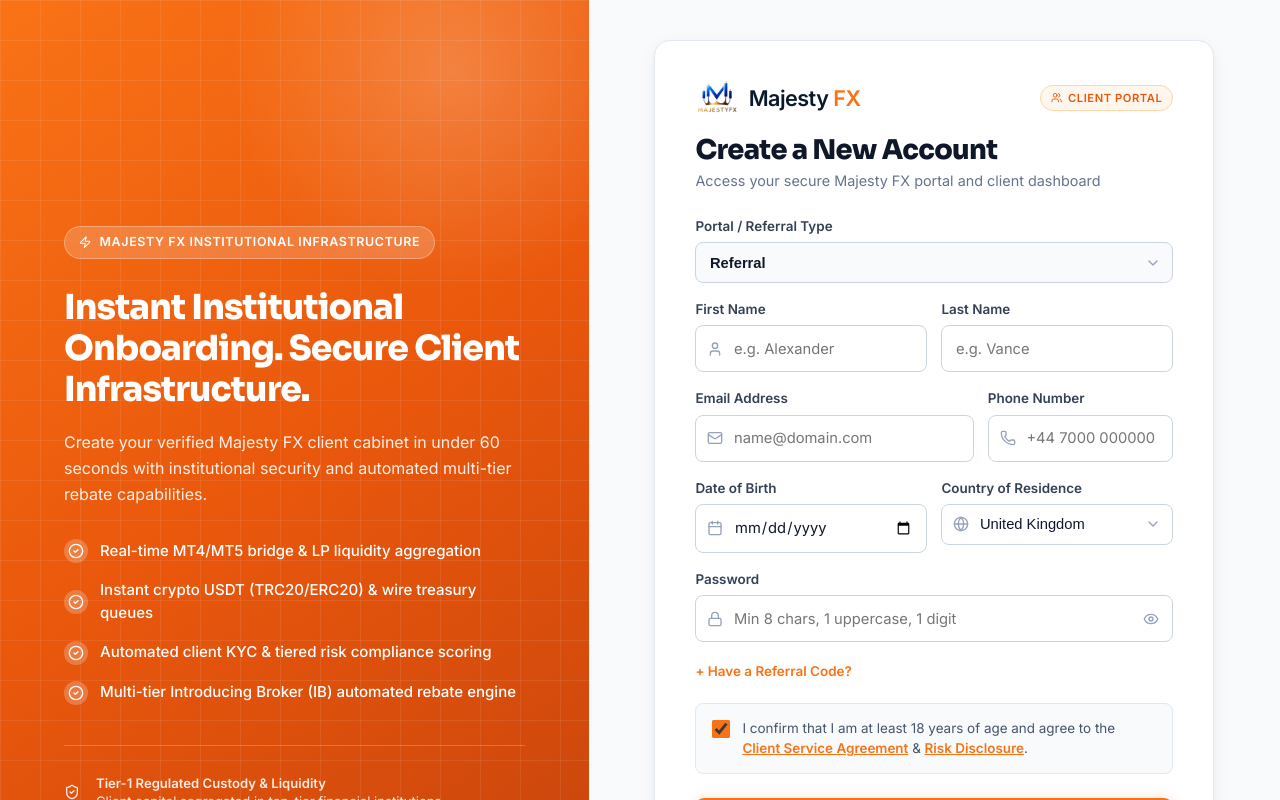
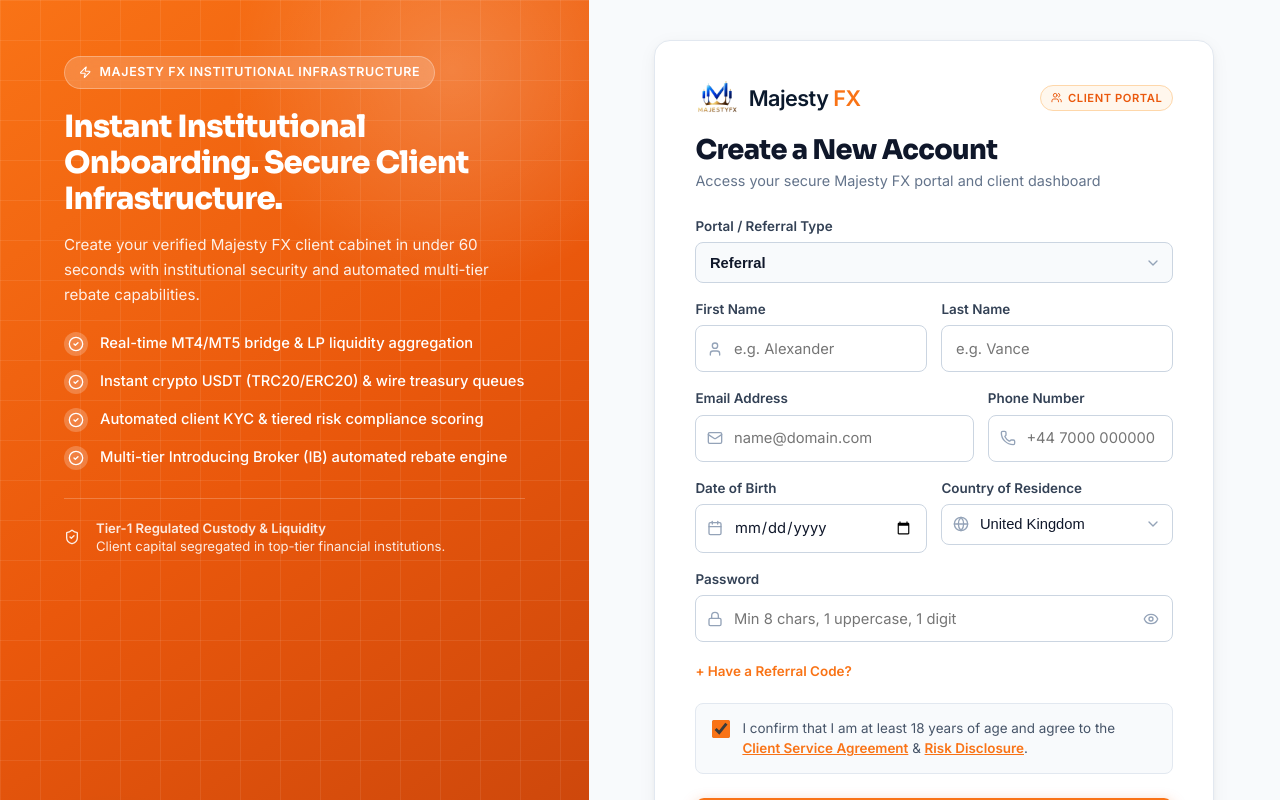
Before and after one commit to chalakbilla/majesty-fx, a React (Vite) app: page /register in a window 1280 px wide. Shown: the top 800 px of the page. Built offline with nearby package versions, Linux system fonts and the light colour scheme.

Commit message:
style: align left institutional panel content to top to match right card

```diff
--- a/src/components/route/Auth.jsx
+++ b/src/components/route/Auth.jsx
@@ -92,7 +92,7 @@ export function LanguageSelector() {
 
 export function AuthPanel({ title, text, bullets, children }) {
   return (
-    <aside className="auth-panel hidden lg:flex flex-col">
+    <aside className="auth-panel hidden lg:flex flex-col justify-start pt-10 xl:pt-14 pb-8">
       <span className="auth-badge"><Zap /> MAJESTY FX INSTITUTIONAL INFRASTRUCTURE</span>
       <h1>{title}</h1>
       <p>{text}</p>
--- a/src/pages/Register.jsx
+++ b/src/pages/Register.jsx
@@ -58,7 +58,7 @@ export default function Register() {
     <div className="min-h-screen w-full flex flex-col lg:flex-row bg-[#f8fafc]">
       {/* Left Institutional Infrastructure Panel (Desktop only, hidden on mobile/tablet) */}
       <div
-        className="hidden lg:flex w-[46%] min-h-screen relative overflow-hidden flex-col justify-center px-10 xl:px-16 py-12 shrink-0 text-white"
+        className="hidden lg:flex w-[46%] min-h-screen relative overflow-hidden flex-col justify-start px-10 xl:px-16 pt-10 xl:pt-14 pb-8 shrink-0 text-white"
         style={{
           background:
             'linear-gradient(to right, rgba(255, 255, 255, 0.08) 1px, transparent 1px) 0% 0% / 40px 40px, linear-gradient(rgba(255, 255, 255, 0.08) 1px, transparent 1px) 0% 0% / 40px 40px, linear-gradient(145deg, #f97316 0%, #ea580c 45%, #c2410c 100%)',
@@ -79,31 +79,31 @@ export default function Register() {
         />
 
         <div className="max-w-[520px] relative z-10">
-          <div className="inline-flex items-center gap-2 bg-white/[0.18] border border-white/30 px-3.5 py-1.5 rounded-full text-[0.78rem] font-bold tracking-wider uppercase mb-7 backdrop-blur-md">
+          <div className="inline-flex items-center gap-2 bg-white/[0.18] border border-white/30 px-3.5 py-1.5 rounded-full text-[0.78rem] font-bold tracking-wider uppercase mb-5 backdrop-blur-md">
             <Zap className="w-3.5 h-3.5 text-white" />
             <span>Majesty FX Institutional Infrastructure</span>
           </div>
 
-          <h1 className="text-[clamp(1.9rem,2.7vw,2.6rem)] font-extrabold leading-[1.18] tracking-tight text-white mb-5 font-sora">
+          <h1 className="text-[clamp(1.75rem,2.4vw,2.35rem)] font-extrabold leading-[1.18] tracking-tight text-white mb-4 font-sora">
             Instant Institutional Onboarding. Secure Client Infrastructure.
           </h1>
 
-          <p className="text-base leading-relaxed text-white/90 mb-8">
+          <p className="text-[0.95rem] leading-relaxed text-white/90 mb-6">
             Create your verified Majesty FX client cabinet in under 60 seconds with institutional security and automated multi-tier rebate capabilities.
           </p>
 
-          <div className="flex flex-col gap-4">
+          <div className="flex flex-col gap-3.5">
             {bullets.map((b) => (
               <div key={b} className="flex items-center gap-3">
                 <div className="w-6 h-6 rounded-full bg-white/[0.22] flex items-center justify-center shrink-0">
                   <CircleCheck className="w-4 h-4 text-white" />
                 </div>
-                <span className="text-[0.94rem] text-white font-medium">{b}</span>
+                <span className="text-[0.92rem] text-white font-medium">{b}</span>
               </div>
             ))}
           </div>
 
-          <div className="mt-10 pt-7 border-t border-white/[0.22] flex items-center gap-4">
+          <div className="mt-7 pt-5 border-t border-white/[0.22] flex items-center gap-4">
             <ShieldCheck className="w-7 h-7 text-white opacity-90 shrink-0" />
             <div className="text-[0.82rem] text-white/[0.88] leading-snug">
               <strong className="block font-bold">Tier-1 Regulated Custody &amp; Liquidity</strong>
--- a/src/routes.css
+++ b/src/routes.css
@@ -617,7 +617,7 @@
 /* ============ Login: match reference ============ */
 @media (min-width: 901px) {
   .auth-login { grid-template-columns: 46% 54%; }
-  .auth-login .auth-panel { padding: 56px 56px 48px; display: flex; flex-direction: column; justify-content: center; }
+  .auth-login .auth-panel { padding: 48px 56px 36px; display: flex; flex-direction: column; justify-content: flex-start; }
   .auth-login .auth-main { padding: 48px 6%; justify-content: center; }
   .auth-login .auth-main > * { max-width: 580px; }
   .auth-register { grid-template-columns: 46% 54%; }
```
